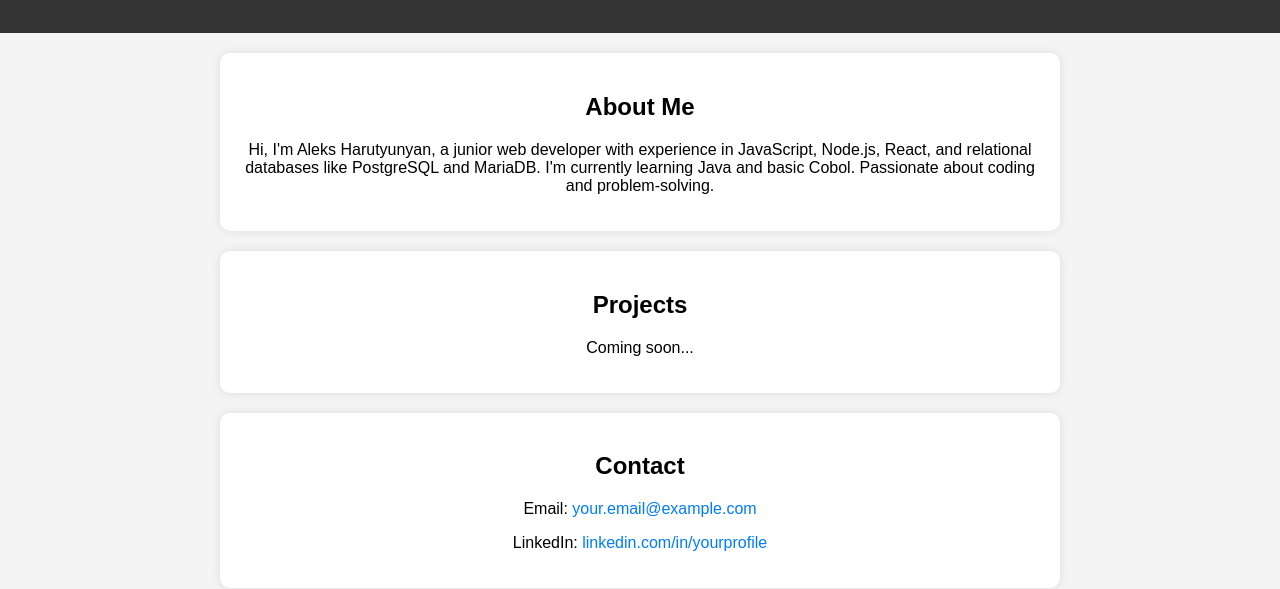
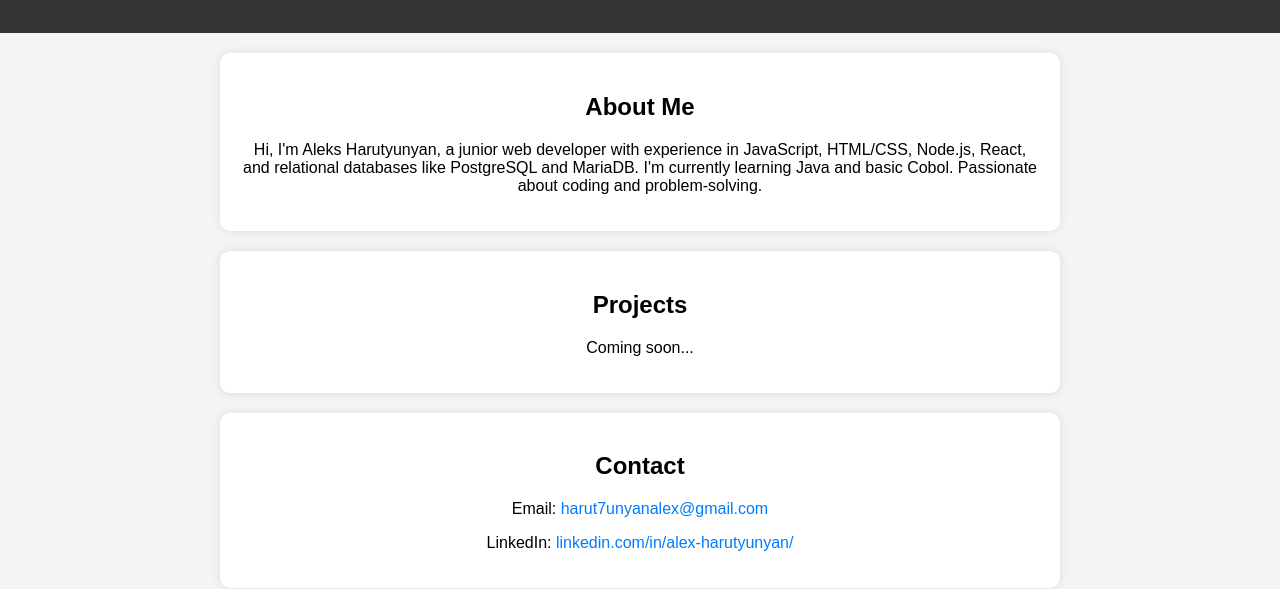
Before and after one commit to Aleks-Harutyunyan/personal-website, a plain HTML site: page index.html in a window 1280 px wide. Shown: the part 121-710 px from the top of the page. Drawn offline with Linux system fonts and the light colour scheme.

Commit message:
Update index.html

```diff
--- a/index.html
+++ b/index.html
@@ -39,12 +39,12 @@
 </head>
 <body>
     <header>
-        <h1>Aleks Harutyunyan</h1>
+    <h1>Aleks Harutyunyan</h1>
         <p>Junior Web Developer | Problem Solver | Tech Enthusiast</p>
     </header>
     <section>
         <h2>About Me</h2>
-        <p>Hi, I'm Aleks Harutyunyan, a junior web developer with experience in JavaScript, Node.js, React, and relational databases like PostgreSQL and MariaDB. I'm currently learning Java and basic Cobol. Passionate about coding and problem-solving.</p>
+        <p>Hi, I'm Aleks Harutyunyan, a junior web developer with experience in JavaScript, HTML/CSS, Node.js, React, and relational databases like PostgreSQL and MariaDB. I'm currently learning Java and basic Cobol. Passionate about coding and problem-solving.</p>
     </section>
     <section>
         <h2>Projects</h2>
@@ -52,8 +52,8 @@
     </section>
     <section class="contact">
         <h2>Contact</h2>
-        <p>Email: <a href="mailto:your.email@example.com">your.email@example.com</a></p>
-        <p>LinkedIn: <a href="https://www.linkedin.com/in/yourprofile" target="_blank">linkedin.com/in/yourprofile</a></p>
+        <p>Email: <a href="mailto:your.email@example.com">harut7unyanalex@gmail.com</a></p>
+        <p>LinkedIn: <a href="https://www.linkedin.com/in/yourprofile" target="_blank">linkedin.com/in/alex-harutyunyan/</a></p>
     </section>
 </body>
 </html>
```
